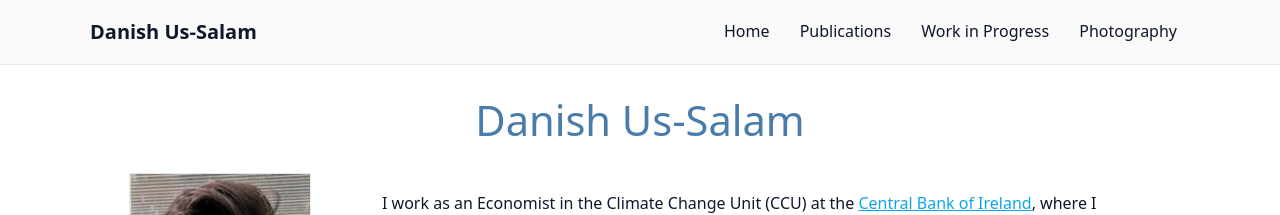
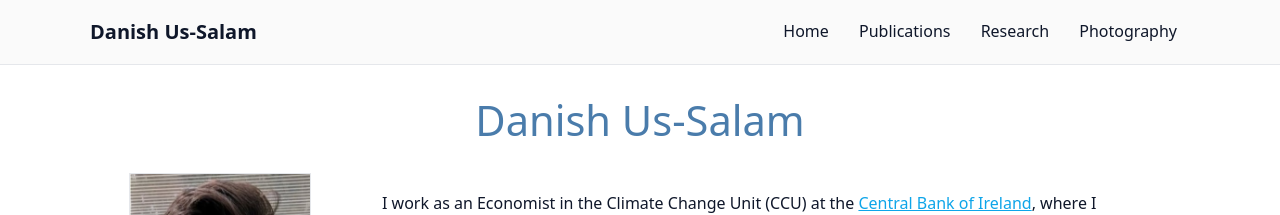
Before and after one commit to danishussalam/danishussalam.github.io, a Jekyll site: the page built from index.md, in a window 1280 px wide. Shown: the top 215 px of the page. Built offline with Jekyll 4.4.1, drawn with Linux system fonts in a browser that asks for light colours.

Commit message:
Update default.html

```diff
--- a/_layouts/default.html
+++ b/_layouts/default.html
@@ -25,7 +25,7 @@
         <nav class="site-nav">
           <a href="{{ '/'       | relative_url }}">Home</a>
           <a href="{{ '/research' | relative_url }}">Publications</a>
-          <a href="{{ '/wip' | relative_url }}">Work in Progress</a>
+          <a href="{{ '/wip' | relative_url }}">Research</a>
           <a href="{{ '/pg' | relative_url }}">Photography</a>
         </nav>
       </div>
```
